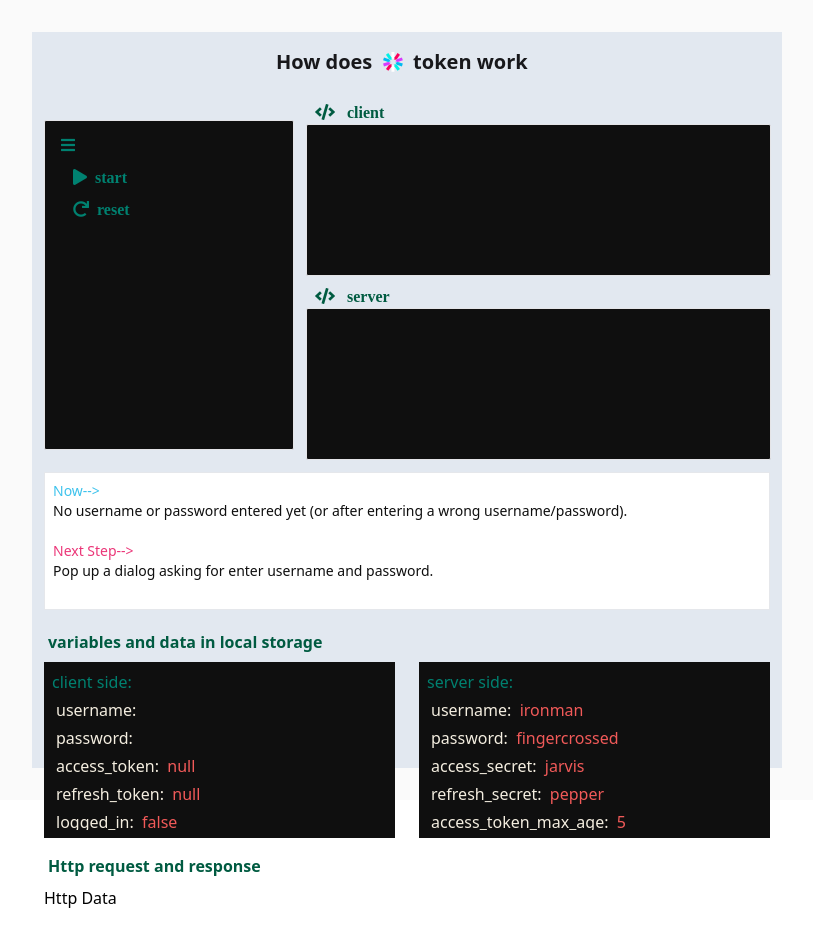
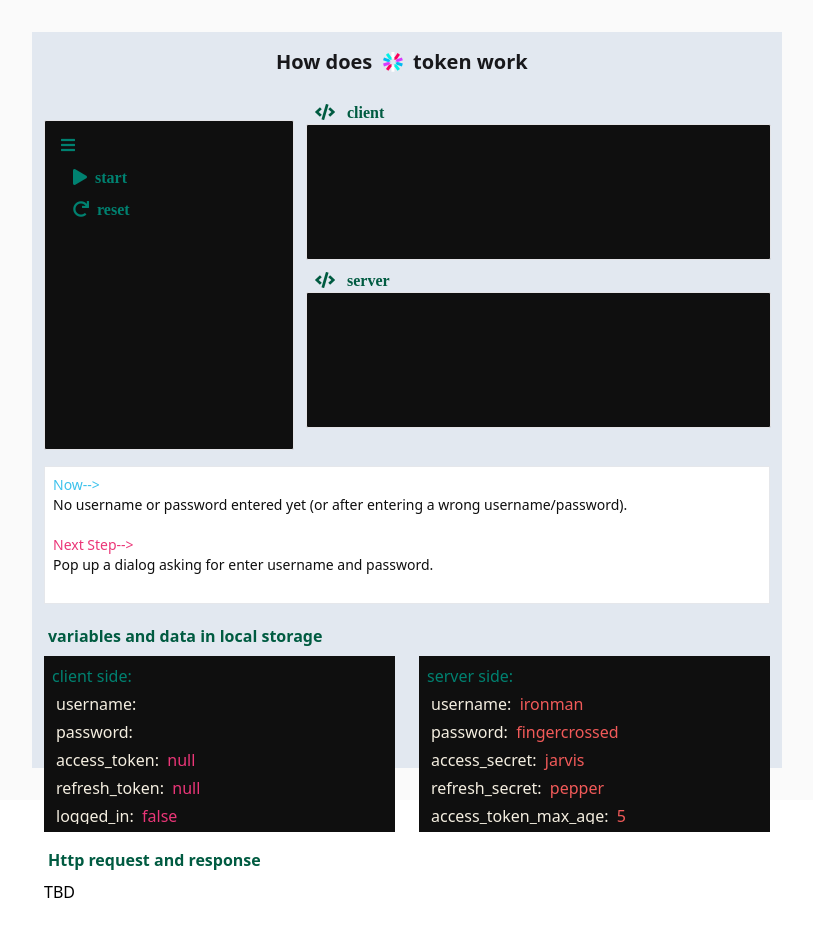
Before and after one commit to alancj731/jwttokendemo, a SvelteKit app: page / in a window 1280 px wide. Shown: the top 946 px of the page, without its empty margins (233-1046 px from the left). Built offline with nearby package versions, Linux system fonts and the light colour scheme.

Commit message:
added source code part

```diff
--- a/src/components/explain.svelte
+++ b/src/components/explain.svelte
@@ -26,7 +26,7 @@
 		<div class="text-darkgray h-10 w-full">
 			{nowList[step]}
 		</div>
-		<p class="text-nexttitle">Next Step--></p>
+		<p class="text-lightpink">Next Step--></p>
 		<div class="text-darkgray h-10 w-full">
 			{nextList[step]}
 		</div>
--- a/src/components/http.svelte
+++ b/src/components/http.svelte
@@ -1,3 +1 @@
-<div class="bg-white mx-3 mt-2 min-h-36 overflow-scroll">
-    Http Data
-</div>
+<div class="bg-white mx-3 mt-2 min-h-36 overflow-scroll">TBD</div>
--- a/src/components/sourcecode.svelte
+++ b/src/components/sourcecode.svelte
@@ -1,11 +1,23 @@
-<script>
-    export let title="title";
+<script lang="ts">
+	export let title = 'title';
+	import { Steps } from '../stores/steps';
+    import { clientSourceCode, servSourceCode } from '../lib/soucecode';
+	export const sourceCode = title === 'client' ? clientSourceCode : servSourceCode;
 </script>
 
 <div class="flex flex-col itmes-start mt-0">
-<div class= "m-1 mt-2 mb-0 text-darkgreen font-semibold w-full  sm: ml-[9px] px-2 sm:w-[130px]">
-    <i class="fa fa-code"> &nbsp&nbsp {title} </i>
+	<div class="m-1 mt-2 mb-0 text-darkgreen font-semibold w-full sm: ml-[9px] px-2 sm:w-[130px]">
+		<i class="fa fa-code"> &nbsp&nbsp {title} </i>
+	</div>
+    <div
+		class="w-full text-xs whitespace-pre ml-2 bg-darkgray text-lightpink sm:w-[455px]"
+	>
+		{sourceCode[$Steps][0]}
+	</div>
+
+	<div
+		class="w-full text-xs whitespace-pre overflow-scroll h-[100px] px-4 mx-1 rounded-sm border border-[#e4e4e7] border-1[px] bg-darkgray text-darkgreen sm:min-h-[136px] ml-2 mr-3 sm:w-[465px]"
+	>
+		{sourceCode[$Steps][1]}
+	</div>
 </div>
-<div class='w-full h-[100px] px-4 py-3  mx-1 rounded-sm border border-[#e4e4e7] border-1[px]  bg-darkgray text-darkgreen  sm:min-h-[152px] ml-2 mr-3 sm:w-[465px]'>
-</div>
-</div>
--- a/src/components/variables.svelte
+++ b/src/components/variables.svelte
@@ -17,7 +17,7 @@
 			{#each cliData as { name, value }}
 				<div class="flex flex-1">
 					<p class="text-varcontent">{name}:&nbsp&nbsp</p>
-					<p class="text-pinkred">{value}</p>
+					<p class="text-lightpink">{value}</p>
 				</div>
 			{/each}
 		{:else}
--- /dev/null
+++ b/src/lib/soucecode.ts
@@ -0,0 +1,224 @@
+export const clientSourceCode: [file:string, content:string] [] = [
+    ['',''],
+    ['src/components/navbar.svelte', `<input
+        class="text-darkgray mt-[4px] p-[8px] rounded-sm border-[1px] border-gray-300"
+        type="text"
+        id="username"
+        bind:value={username}
+        placeholder="ironman"
+        required
+/>
+<input
+class="text-darkgray mt-[4px] p-[8px] rounded-sm border-[1px] border-gray-500"
+type="password"
+id="password"
+bind:value={password}
+placeholder="fingercrossed"
+required
+/>`],
+    ['src/lib/steps.ts',
+    `const response = await axios.post('/api/login', {
+			username,
+			password
+		});
+		if (response.status === 200) {
+			// update logged in status
+			updateVariable({ name: 'logged_in', value: true }, false);
+			const document = get(doc);
+
+			// get cookies from local storage
+			if (document) {
+
+				// get cookies from local storage
+				const cookies = cookie.parse(document.cookie);
+				const accessToken = cookies.access_token || '';
+				const refresh_token = cookies.rephreshToken || "can't access from JavaScript";
+
+                // refresh token can't be accessed through javascript
+				console.log('refresh token:', refresh_token);
+
+				// update tokens in variables
+				updateVariable({ name: 'access_token', value: accessToken }, false);
+				updateVariable({ name: 'refresh_token', value: refresh_token }, false);
+			}}}`
+    ],
+    ['src/lib/steps.ts',
+    `export async function refreshToken() {
+	try {
+		const response = await axios.post('/api/refresh-token', {}, { withCredentials: true });
+		if (response.status === 200) {
+
+			const document = get(doc);
+			// get cookies from local storage
+			if (document) {
+				const cookies = cookie.parse(document.cookie);
+				const accessToken = cookies.access_token || '';
+
+				// update tokens in variables
+				updateVariable({ name: 'access_token', value: accessToken }, false);
+				Steps.set(2);
+			}
+			else{
+				console.log('document not found');
+			}
+		}
+	  }
+	catch (error) {
+		console.log('error while refreshing token:', error);
+	}
+}`],
+    ['src/lib/steps.ts',
+        `export async function accessData() {
+	const Document = get(doc);
+	if (!Document) return;
+
+	// get accessToken from local storage
+	const cookies = cookie.parse(document.cookie);
+	const accessToken = cookies.access_token;
+
+	if (!accessToken) {
+		console.log('access token not found');
+		// accessToken expires
+		// go to next step to refresh the access token
+		Steps.set(3);
+		return;
+	}
+
+	try {
+		const response = await axios.get('/api/protected-data', {
+			headers: {
+				Authorization: \`Bearer \${accessToken}\`
+			}
+		});
+		if (response.status === 200) {
+			const { protectedData } = response.data;
+			console.log('Received protected data:', protectedData);
+
+			// update steps
+			updateVariable({ name: 'secret_data', value: protectedData }, false);
+
+			// update Step
+			Steps.set(4);
+		}
+	} catch (error) {
+		console.log('error while accessing data:', error);
+	}
+}`]
+];
+export const servSourceCode: [file:string, content:string][] = [
+    ['',''],
+    ['',''],
+    ['/src/routes/api/login/+server.ts',
+    `export const POST: RequestHandler = async ({ request }) => {
+
+	const { username, password } = await request.json();
+	const savedUsername = get(serVars).find((v) => v.name === 'username')?.value;
+	const savedPassword = get(serVars).find((v) => v.name === 'password')?.value;
+
+	// authentication
+	if (username === savedUsername && password === savedPassword) {
+		console.log('login successful');
+
+		const refreshSecret = get(serVars).find((v) => v.name === 'refresh_secret')?.value;
+		const accessSecret = get(serVars).find((v) => v.name === 'access_secret')?.value;
+		const accessMaxAge = get(serVars).find((v) => v.name === 'access_token_max_age')
+			?.value as number;
+		const refreshMaxAge = get(serVars).find((v) => v.name === 'refresh_token_max_age')
+			?.value as number;
+
+		if (!checkSecret(refreshSecret, accessSecret)) {
+			return json(
+				{ message: 'Server error', error: 'Refresh or access secret is not valid' },
+				{ status: 500 }
+			);
+		}
+		const refreshToken = sign({ username }, refreshSecret as string);
+		const accessToken = sign({ username }, accessSecret as string);
+
+		// prepare cookies
+		const accessExpires = new Date(Date.now() + accessMaxAge * 1000);
+		const accessCookie = serialize('access_token', accessToken, {
+			httpOnly: false,
+			sameSite: 'strict',
+			expires: accessExpires,
+			path: '/'
+		});
+
+		const refreshExpires = new Date(Date.now() + refreshMaxAge * 24 * 60 * 60 * 1000);
+
+		const refreshCookie = serialize('refresh_token', refreshToken, {
+			httpOnly: false,
+			sameSite: 'strict',
+			expires: refreshExpires,
+			path: '/'
+		});
+
+		return new Response(JSON.stringify({ message: 'Token sent successfully!' }), {
+			status: 200,
+			headers: {
+				'Set-Cookie': '\${accessCookie}, \${refreshCookie}',
+				'Content-Type': 'application/json'
+			}
+		});
+	} else {
+		// Failed login response
+		return json({ message: 'Invalid username or password' }, { status: 401 });
+	}
+};`],
+    ['/src/routes/api/refresh-token/+server.ts',
+    `try {
+		const payload = jwt.verify(refreshToken, refreshSecret ) as JwtPayload;
+
+		const newAccessToken = jwt.sign({ username: payload.username }, accessSecret);
+
+		const accessExpires = new Date(Date.now() + accessMaxAge * 1000);
+
+		const accessCookie = serialize('access_token', newAccessToken, {
+			httpOnly: false,
+			sameSite: 'strict',
+			expires: accessExpires,
+			path: '/'
+		});
+
+		return new Response(JSON.stringify({ message: 'Token sent successfully!' }), {
+			status: 200,
+			headers: {
+				'Set-Cookie': accessCookie,
+				'Content-Type': 'application/json'
+			}
+		});
+	} catch (error) {
+		return new Response(JSON.stringify({ error: 'Invalid refresh token' }), { status: 401 });
+	}`],
+    ['/src/routes/api/protected-data/+server.ts',
+    `export const GET: RequestHandler = async ({ request }) => {
+
+    const authHeader = request.headers.get('Authorization')
+
+    if (!authHeader)  {
+        return new Response(JSON.stringify({ error: 'Authorization header missing' }), { status: 401 });
+    }
+
+    const accessToken = authHeader.split(' ')[1]
+
+    if (!accessToken) return new Response(JSON.stringify({ error: 'Token missing' }), { status: 401 });
+
+    try{
+        const accessSecret = get(serVars).find((v) => v.name === 'access_secret')?.value
+        console.log(accessSecret)
+
+        if (!accessSecret || typeof(accessSecret)!== 'string'){
+            return new Response(JSON.stringify({ error: 'No valid access secret found!' }), { status: 401 });
+        }
+
+        const payload = jwt.verify(accessToken, accessSecret);
+
+        // token is correct , sending data
+        const protectedData = get(serVars).find((v) => v.name === 'secret_data')?.value;
+        return json({ message: 'Protected data', protectedData});
+    }
+    catch (err){
+        return new Response(JSON.stringify({ error: err }), { status: 401 });
+    }
+}`]
+];
--- a/src/lib/steps.ts
+++ b/src/lib/steps.ts
@@ -20,6 +20,7 @@ export async function login() {
 			const document = get(doc);
 			// get cookies from local storage
 			if (document) {
+				// get cookies from local storage
 				const cookies = cookie.parse(document.cookie);
 				const accessToken = cookies.access_token || '';
 				const refresh_token = cookies.rephreshToken || "can't access from JavaScript";
--- a/src/routes/api/protected-data/+server.ts
+++ b/src/routes/api/protected-data/+server.ts
@@ -8,32 +8,33 @@ import { serVars, updateVariable, getValueFromName } from '../../../stores/varia
 const { sign, verify, decode } = jwt;
 
 export const GET: RequestHandler = async ({ request }) => {
+	const authHeader = request.headers.get('Authorization');
 
-    const authHeader = request.headers.get('Authorization')
-
-    if (!authHeader)  {
+	if (!authHeader) {
 		return new Response(JSON.stringify({ error: 'Authorization header missing' }), { status: 401 });
 	}
 
-    const accessToken = authHeader.split(' ')[1]
+	const accessToken = authHeader.split(' ')[1];
 
-    if (!accessToken) return new Response(JSON.stringify({ error: 'Token missing' }), { status: 401 });
+	if (!accessToken)
+		return new Response(JSON.stringify({ error: 'Token missing' }), { status: 401 });
 
-    try{
-        const accessSecret = get(serVars).find((v) => v.name === 'access_secret')?.value
-        console.log(accessSecret)
+	try {
+		const accessSecret = get(serVars).find((v) => v.name === 'access_secret')?.value;
+		console.log(accessSecret);
 
-        if (!accessSecret || typeof(accessSecret)!== 'string'){
-            return new Response(JSON.stringify({ error: 'No valid access secret found!' }), { status: 401 });
+		if (!accessSecret || typeof accessSecret !== 'string') {
+			return new Response(JSON.stringify({ error: 'No valid access secret found!' }), {
+				status: 401
+			});
 		}
 
 		const payload = jwt.verify(accessToken, accessSecret);
 
-        // token is correct , response with data
+		// token is correct , sending data
 		const protectedData = get(serVars).find((v) => v.name === 'secret_data')?.value;
-        return json({ message: 'Protected data', protectedData});
-    }
-    catch (err){
+		return json({ message: 'Protected data', protectedData });
+	} catch (err) {
 		return new Response(JSON.stringify({ error: err }), { status: 401 });
 	}
-}
+};
--- a/tailwind.config.js
+++ b/tailwind.config.js
@@ -13,7 +13,7 @@ export default {
 				vartitle: '#F2F7A1',
 				varcontent: '#F4EEE0',
 				statustitle: '#3DC2EC',
-				nexttitle: '#EB3678',
+				lightpink: '#EB3678',
 				pinkred: '#F15A59'
 			}
 		}
```
Lines whose indentation alone changed are shown as unchanged.
